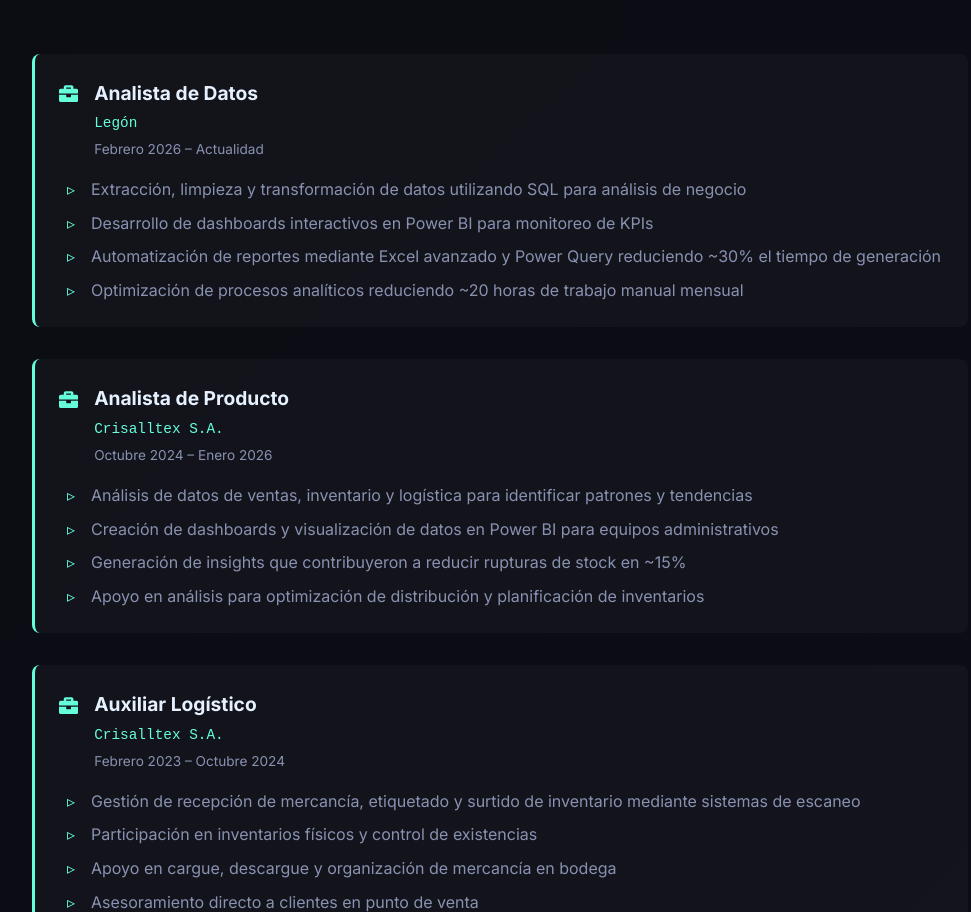
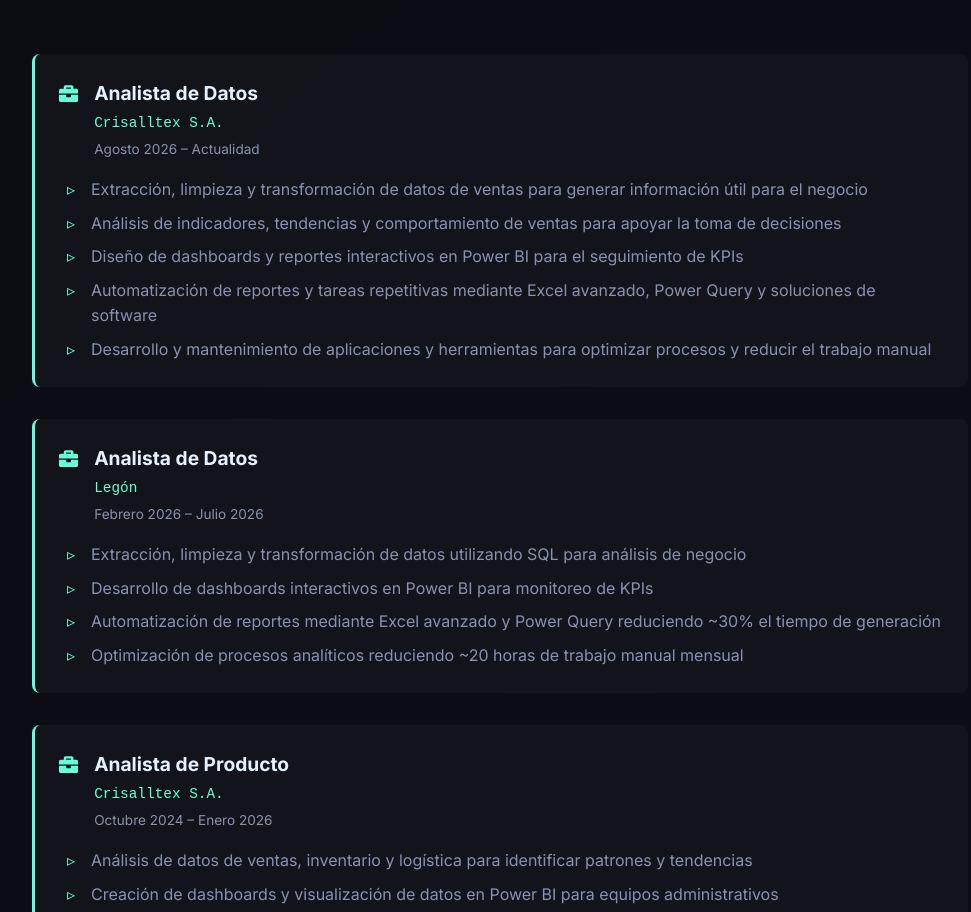
Before and after one commit to JuanArguello26/Portafolio, a React (Vite) app in the folder portafolio/: page / in a window 1280 px wide. Shown: the part 3712-4624 px from the top of the page, without its empty margins (140-1111 px from the left). Built offline with nearby package versions, Linux system fonts and the light colour scheme; a web font is replaced by a local one.

Commit message:
Actualizar experiencia laboral

```diff
--- a/portafolio/src/data/portfolio.js
+++ b/portafolio/src/data/portfolio.js
@@ -65,9 +65,21 @@
 
 export const experience = [
   {
+    company: "Crisalltex S.A.",
+    position: "Analista de Datos",
+    period: "Agosto 2026 – Actualidad",
+    highlights: [
+      "Extracción, limpieza y transformación de datos de ventas para generar información útil para el negocio",
+      "Análisis de indicadores, tendencias y comportamiento de ventas para apoyar la toma de decisiones",
+      "Diseño de dashboards y reportes interactivos en Power BI para el seguimiento de KPIs",
+      "Automatización de reportes y tareas repetitivas mediante Excel avanzado, Power Query y soluciones de software",
+      "Desarrollo y mantenimiento de aplicaciones y herramientas para optimizar procesos y reducir el trabajo manual"
+    ]
+  },
+  {
     company: "Legón",
     position: "Analista de Datos",
-    period: "Febrero 2026 – Actualidad",
+    period: "Febrero 2026 – Julio 2026",
     highlights: [
       "Extracción, limpieza y transformación de datos utilizando SQL para análisis de negocio",
       "Desarrollo de dashboards interactivos en Power BI para monitoreo de KPIs",
```
